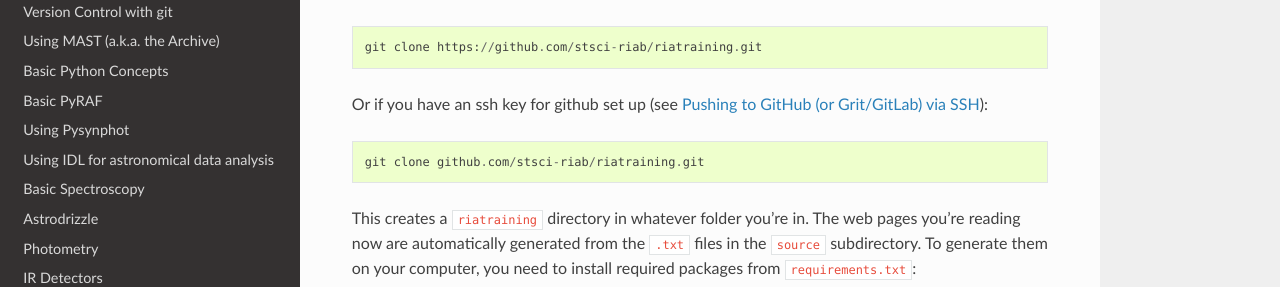
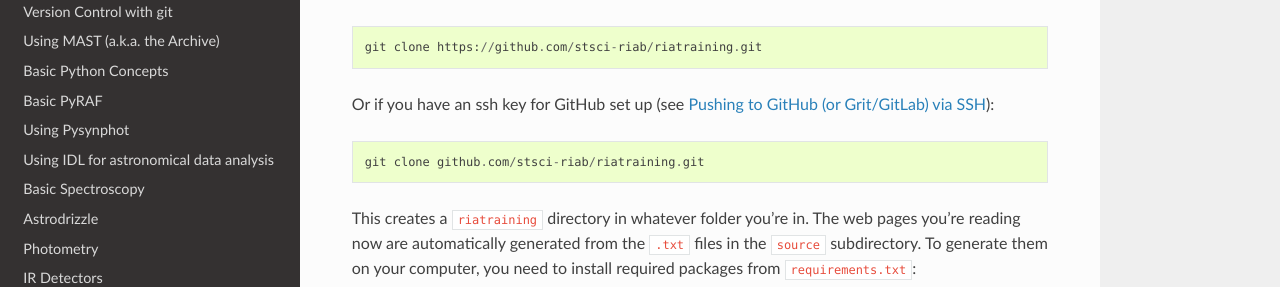
Before and after one commit to staceybright/training-library, a Sphinx documentation site: the page built from source/editing_these_documents.txt, in a window 1280 px wide and 900 px high, scrolled down 369 px. Shown: the part 163-450 px from the top of the window. Built offline with Sphinx 7.4.7 and the Read the Docs theme 2.0.0, drawn with Linux system fonts in a browser that asks for light colours.

```diff
--- a/source/editing_these_documents.txt
+++ b/source/editing_these_documents.txt
@@ -17,7 +17,7 @@ The first step to making a change is to clone the repository, giving you a local
 
    git clone https://github.com/stsci-riab/riatraining.git
 
-Or if you have an ssh key for github set up (see :ref:`git-push-ssh`)::
+Or if you have an ssh key for GitHub set up (see :ref:`git-push-ssh`)::
 
    git clone github.com/stsci-riab/riatraining.git
 
```
